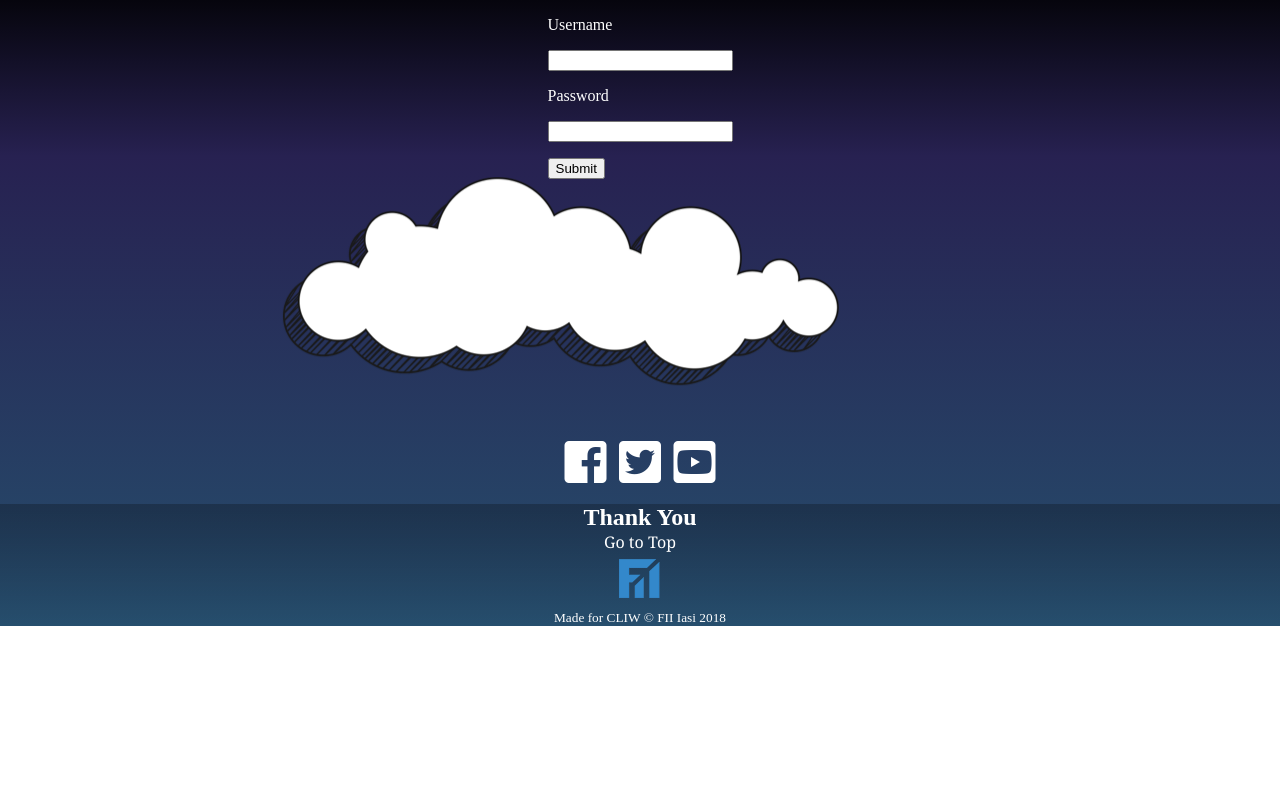
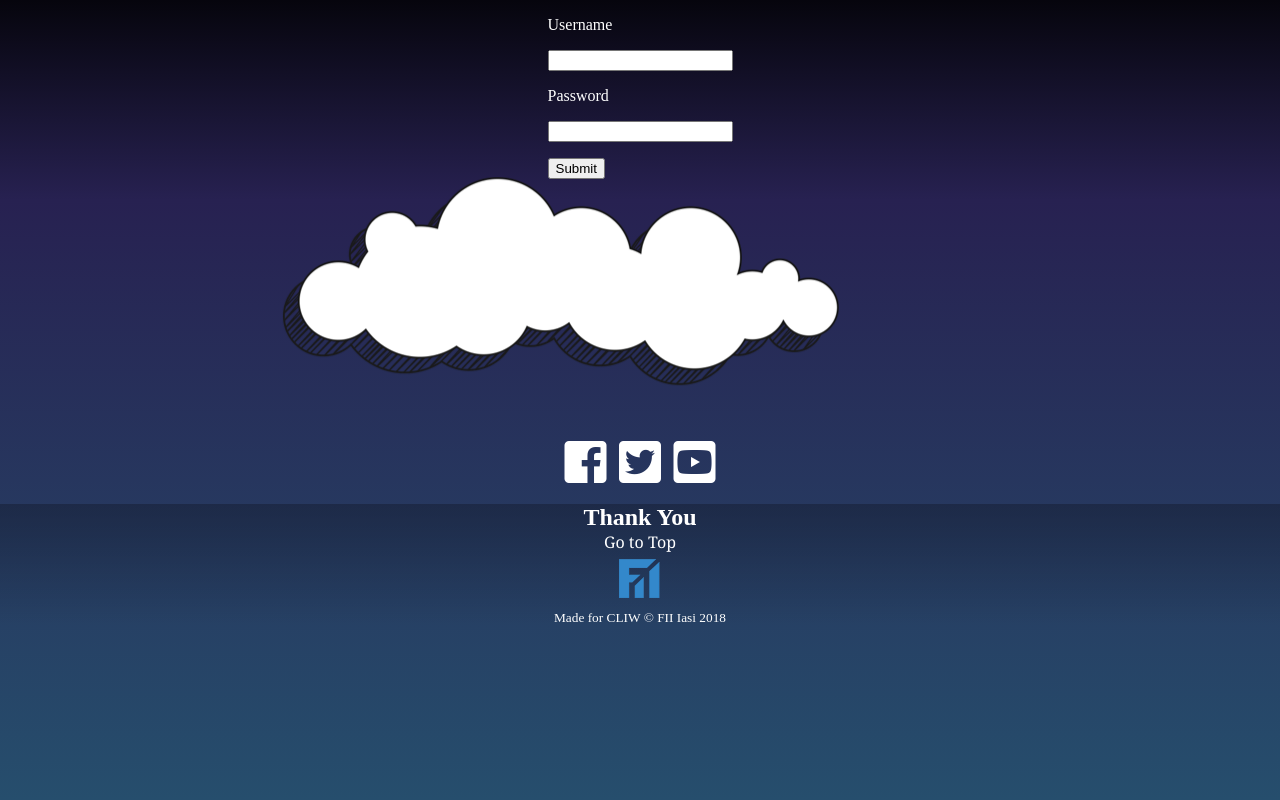
Before and after one commit to cristian1997/CLIW-fert, a PHP site: page /login.html in a window 1280 px wide. Shown: the part 98-898 px from the top of the page. Before the commit the page ends 724 px from the top, so only its background shows below. Run offline with PHP 8.4, Linux system fonts and the light colour scheme; some libraries are stand-ins or nearby versions.

Commit message:
ScrollFix/Cleanup

```diff
--- a/login.html
+++ b/login.html
@@ -7,7 +7,6 @@
     <link rel="stylesheet" href="https://use.fontawesome.com/releases/v5.4.1/css/all.css" integrity="sha384-5sAR7xN1Nv6T6+dT2mhtzEpVJvfS3NScPQTrOxhwjIuvcA67KV2R5Jz6kr4abQsz"
         crossorigin="anonymous">
     <meta charset="UTF-8">
-    <link rel="stylesheet" href="style/slideshow.css">
     <link rel="stylesheet" href="style/style.css">
 
 </head>
@@ -97,7 +96,6 @@
         </footer>
     </div>
     <script src="scripts/menu.js"></script>
-    <script src="scripts/slideshow.js"></script>
 </body>
 
 </html>
--- a/signup.html
+++ b/signup.html
@@ -7,7 +7,6 @@
     <link rel="stylesheet" href="https://use.fontawesome.com/releases/v5.4.1/css/all.css" integrity="sha384-5sAR7xN1Nv6T6+dT2mhtzEpVJvfS3NScPQTrOxhwjIuvcA67KV2R5Jz6kr4abQsz"
         crossorigin="anonymous">
     <meta charset="UTF-8">
-    <link rel="stylesheet" href="style/slideshow.css">
     <link rel="stylesheet" href="style/style.css">
 
 </head>
@@ -99,7 +98,6 @@
         </footer>
     </div>
     <script src="scripts/menu.js"></script>
-    <script src="scripts/slideshow.js"></script>
 </body>
 
 </html>
--- a/style/style.css
+++ b/style/style.css
@@ -1,3 +1,4 @@
+html,
 body {
     color: #d1e6bb;
     scroll-behavior: smooth;
@@ -5,6 +6,7 @@ body {
     margin: 0px;
     padding: 0px;
 }
+
 
 header {
     display: block;
@@ -93,6 +95,7 @@ a {
     display: flex;
     flex-direction: column;
     margin: auto;
+    min-height: 100vh;
     margin-top: 300px;
     align-items: center;
     background: linear-gradient(to bottom, #06050d 0%, #272151 25%, #264e6d 100%);
```
